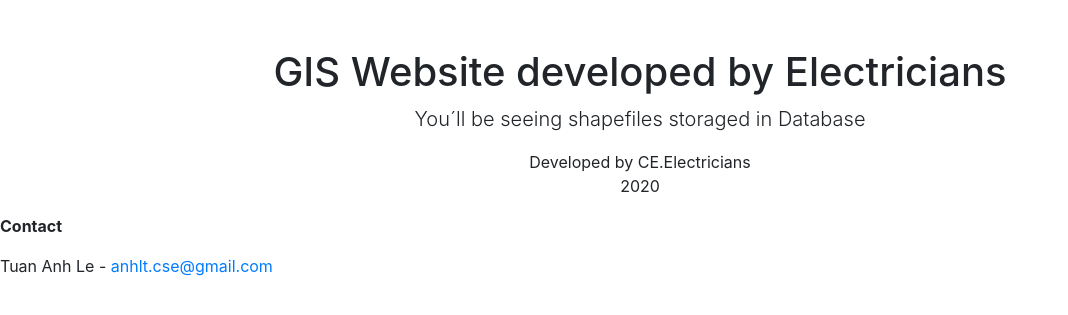
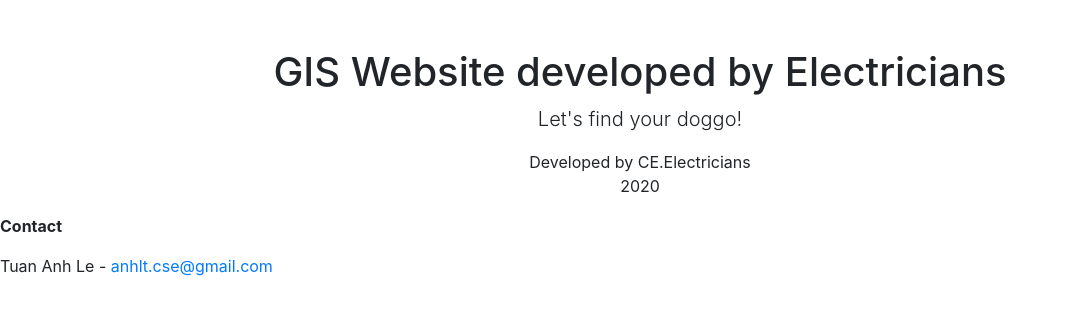
Before and after one commit to mausLe/GISWebsite, a Django app: template accounts/templates/accounts/main.html in a window 1280 px wide. Shown: the part 99-414 px from the top of the page, without its empty margins (0-1068 px from the left). Run offline with Django 3.2, Linux system fonts and the light colour scheme; the template is opened without the code that fills it, so the values that code supplies are empty; some libraries are stand-ins or nearby versions.

Commit message:
adding stuffs

```diff
--- a/accounts/templates/accounts/main.html
+++ b/accounts/templates/accounts/main.html
@@ -33,7 +33,7 @@
 
       <div class="col-lg-12 text-center">
         <h1 class="mt-5">GIS Website developed by Electricians</h1>
-        <p class="lead">You´ll be seeing shapefiles storaged in Database</p>
+        <p class="lead">Let's find your doggo!</p>
 
         {{ my_map|safe }}
 
```
